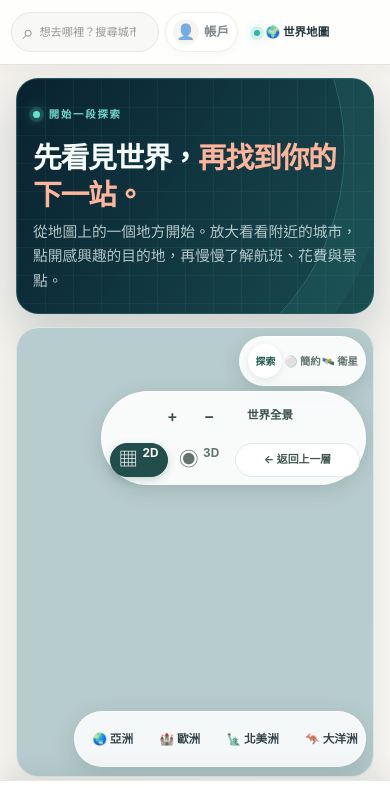
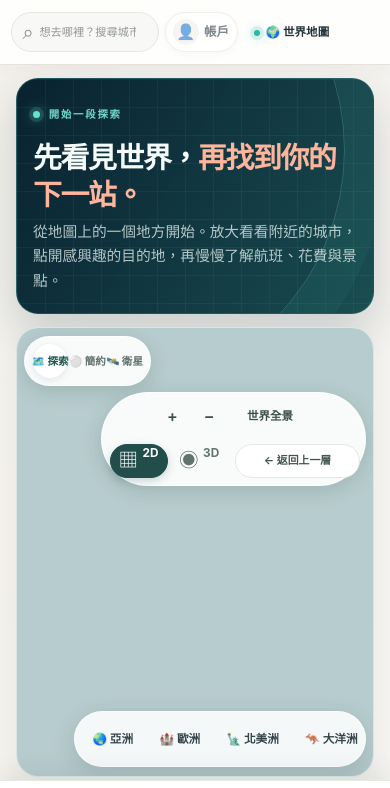
Before and after one commit to Trilobitexz/DT-Action-App, a website: page index.html in a window 390 px wide. Shown: the top 788 px of the page. Drawn offline with nearby package versions, Linux system fonts and the light colour scheme; no server answers.

Commit message:
fix: position map style controls and sidebar layout

```diff
--- a/index.html
+++ b/index.html
@@ -15,7 +15,7 @@
   <link rel="preconnect" href="https://open.er-api.com" crossorigin>
   <!-- MapLibre GL JS：單一 WebGL 畫布支援平面與 globe 投影。 -->
   <link rel="stylesheet" href="https://unpkg.com/maplibre-gl@5.6.2/dist/maplibre-gl.css">
-  <link rel="stylesheet" href="src/css/style.css?v=47">
+  <link rel="stylesheet" href="src/css/style.css?v=49">
 
 </head>
 <body>
--- a/src/css/style.css
+++ b/src/css/style.css
@@ -2362,6 +2362,7 @@ body { background: #f7f6f3; background-image: radial-gradient(ellipse at 15% 0,
 .app-sidebar { width: 240px; gap: 1.8rem; padding: 1.5rem 1rem; background: rgba(255,255,255,.94); }
 body { grid-template-columns: 240px minmax(0, 1fr); }
 body.sidebar-collapsed { grid-template-columns: 76px minmax(0, 1fr); }
+body.sidebar-collapsed .app-sidebar { width: 100%; }
 .view-panel { padding: clamp(1rem, 2.3vw, 2rem) clamp(1rem, 3vw, 2.75rem) 2.5rem; }
 .world-intro { margin: 0 auto .65rem; padding: clamp(1rem, 2vw, 1.5rem) clamp(1rem, 2.3vw, 2rem); }
 .world-intro-copy > p { max-width: 50rem; margin-top: .35rem; font-size: .92rem; }
@@ -2873,11 +2874,11 @@ body.sidebar-collapsed { grid-template-columns: 76px minmax(0, 1fr); }
 #map-hero-card { position: relative; }
 #map-hero-card .map-toolbar {
   position: absolute !important;
-  inset: .75rem .75rem auto auto !important;
+  inset: .75rem .75rem auto .75rem !important;
   z-index: 20;
   display: block !important;
   width: auto !important;
-  max-width: calc(100% - 1.5rem);
+  max-width: none;
   padding: 0 !important;
   border: 0 !important;
   background: transparent !important;
@@ -2886,10 +2887,11 @@ body.sidebar-collapsed { grid-template-columns: 76px minmax(0, 1fr); }
 #map-hero-card .map-toolbar > h2 { position: absolute; width: 1px; height: 1px; overflow: hidden; clip: rect(0,0,0,0); }
 #map-hero-card .map-controls {
   display: flex !important;
-  width: auto !important;
-  max-width: min(780px, calc(100vw - 7rem));
+  width: 100% !important;
+  max-width: none;
   flex-wrap: wrap;
-  justify-content: flex-end;
+  align-items: flex-start;
+  justify-content: space-between;
   gap: .42rem;
   pointer-events: auto;
 }
@@ -2911,6 +2913,9 @@ body.sidebar-collapsed { grid-template-columns: 76px minmax(0, 1fr); }
 #map-hero-card .map-zoom-group,
 #map-hero-card .map-projection-switch { width: auto; border: 0; background: transparent; }
 #map-hero-card .map-layer-btn { height: 34px; padding-inline: .55rem; border-radius: 999px; }
+#map-hero-card .map-style-cluster { flex: 0 0 auto; }
+#map-hero-card .map-layer-btn { display: inline-flex; align-items: center; justify-content: center; gap: .24rem; white-space: nowrap; }
+#map-hero-card .map-tools-cluster { max-width: min(100%, 780px); margin-left: auto; }
 #map-hero-card .map-control-actions { flex-wrap: nowrap; gap: .22rem; }
 #map-hero-card .map-zoom-group .map-btn { width: 34px; height: 34px; min-height: 34px; }
 #map-hero-card .map-zoom-group .map-reset-btn { min-width: auto; padding-inline: .55rem; }
@@ -2926,12 +2931,19 @@ body.sidebar-collapsed { grid-template-columns: 76px minmax(0, 1fr); }
 }
 #map-hero-card #leaflet-map .maplibregl-ctrl-bottom-right { right: auto; bottom: .7rem; left: .7rem; }
 @media (max-width: 760px) {
-  #map-hero-card .map-toolbar { inset: .55rem .45rem auto auto !important; max-width: calc(100% - .9rem); }
-  #map-hero-card .map-controls { max-width: min(100%, calc(100vw - 1.5rem)); gap: .28rem; }
+  #map-hero-card .map-toolbar { inset: .55rem .45rem auto .45rem !important; max-width: none; }
+  #map-hero-card .map-controls { display: grid !important; width: 100% !important; grid-template-columns: minmax(0, 1fr); justify-items: stretch; gap: .32rem; }
+  #map-hero-card .map-style-cluster { justify-self: start; }
+  #map-hero-card .map-tools-cluster { justify-self: end; max-width: 100%; margin-left: 0; }
   #map-hero-card .map-control-cluster { gap: .18rem; padding: .24rem .3rem; }
-  #map-hero-card .map-layer-btn { height: 31px; padding-inline: .38rem; font-size: .65rem; }
+  #map-hero-card .map-layer-btn { height: 32px; padding-inline: .48rem; font-size: .72rem; }
   #map-hero-card .map-control-actions { flex-wrap: wrap; justify-content: center; }
   #map-hero-card .map-control-actions > .map-btn { padding-inline: .42rem; font-size: .68rem; }
   #map-hero-card .map-continent-chips { inset: auto .45rem .55rem auto; width: max-content; max-width: 82%; justify-content: flex-start; }
   #map-hero-card #leaflet-map .maplibregl-ctrl-bottom-right { bottom: .55rem; left: .45rem; }
 }
+@media (max-width: 430px) {
+  #map-hero-card .map-layer-btn,
+  #map-hero-card .map-layer-btn:first-child { font-size: .66rem; }
+  #map-hero-card .map-layer-btn:first-child::after { content: none !important; }
+}
--- a/sw.js
+++ b/sw.js
@@ -1,9 +1,9 @@
-const CACHE_NAME = "journey-atlas-shell-v59";
+const CACHE_NAME = "journey-atlas-shell-v61";
 const APP_SHELL = [
   "./",
   "./index.html",
   "./manifest.json",
-  "./src/css/style.css?v=47",
+  "./src/css/style.css?v=49",
   "./src/js/pwa.js",
   "./src/js/app.js?v=42",
   "./src/js/map/geoContinents.js",
```
